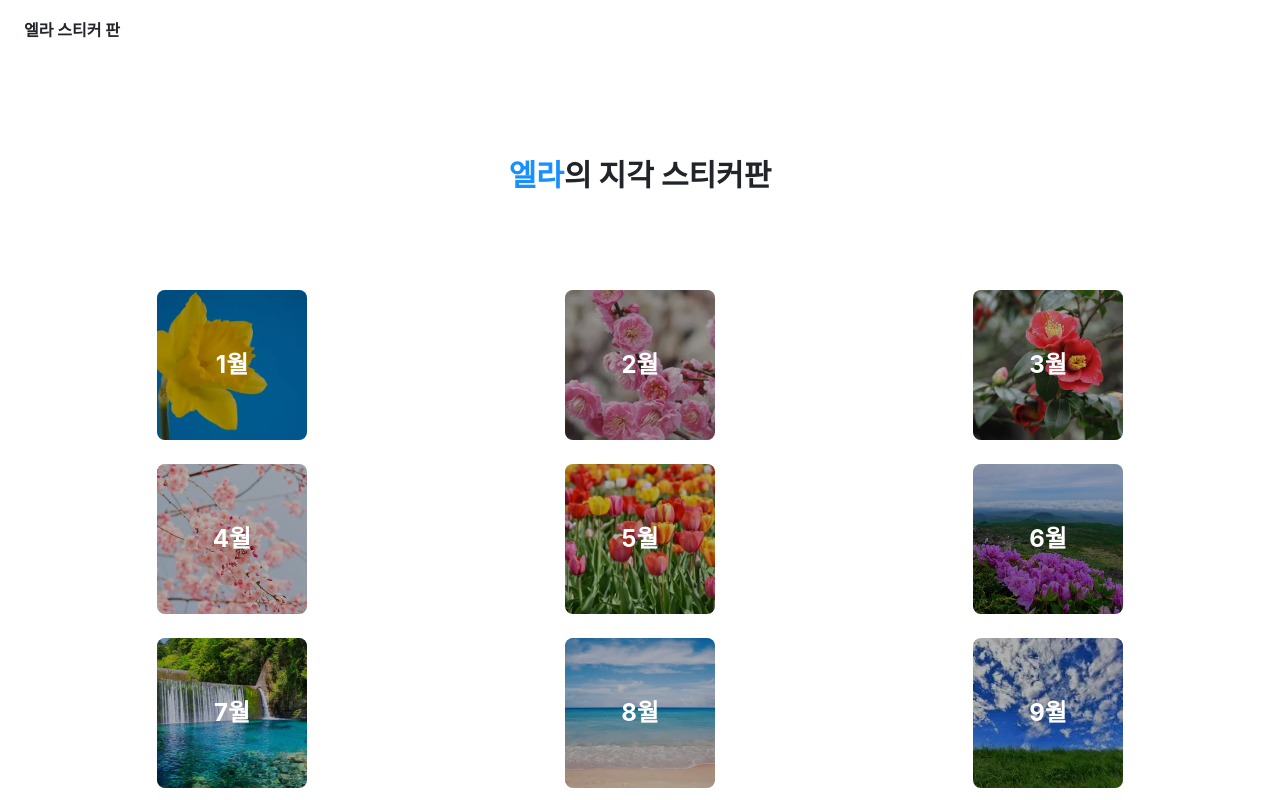
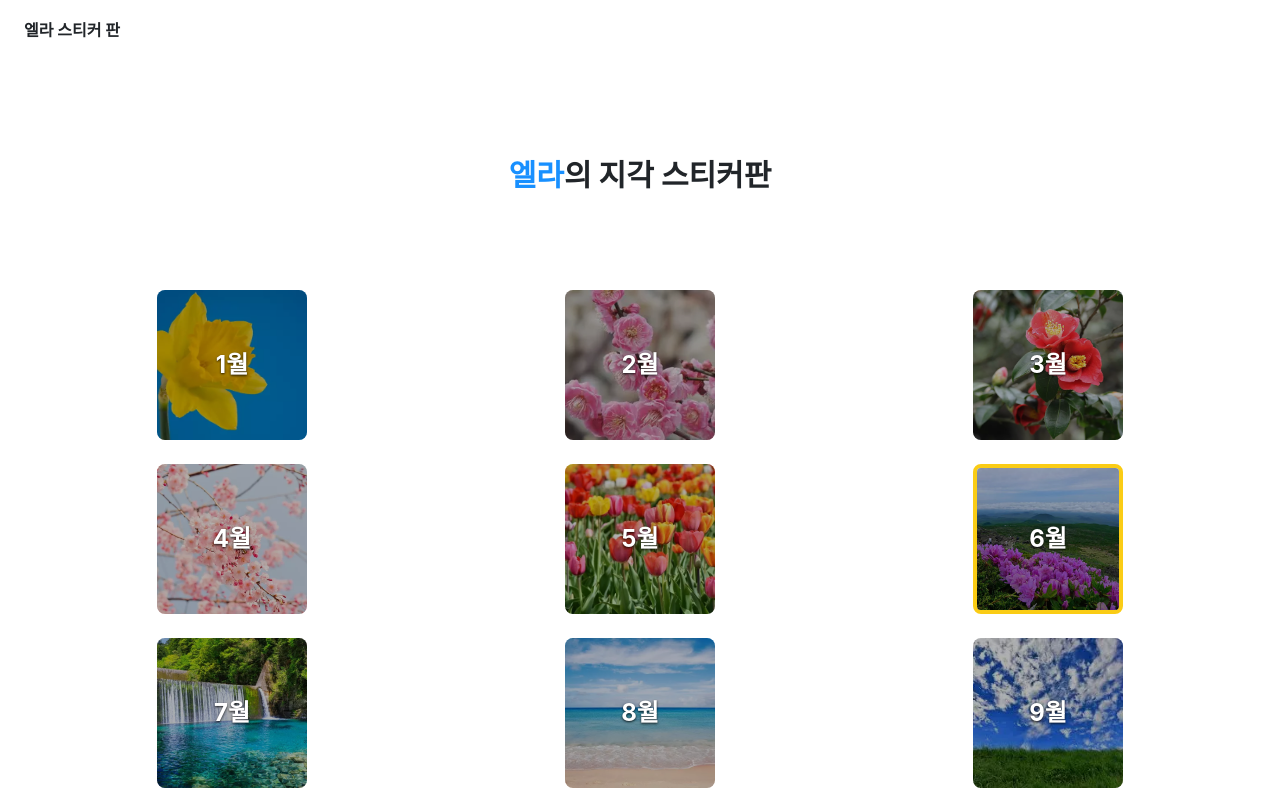
Before and after one commit to bluemiv/ella-sticker, a React (Create React App) app: page / in a window 1280 px wide. Built offline with nearby package versions, Linux system fonts and the light colour scheme.

Commit message:
feat: 스티커판 디자인 수정

```diff
--- a/src/components/MonthButton.tsx
+++ b/src/components/MonthButton.tsx
@@ -1,6 +1,8 @@
 import React from 'react';
 import { useNavigate } from 'react-router-dom';
 import { ROUTE_PATH } from '../constants';
+import dayjs from 'dayjs';
+import classNames from 'classnames';
 
 interface TProps {
   month: number;
@@ -11,19 +13,26 @@ const MonthButton = ({ month }: TProps) => {
 
   const onClick = () => nav(ROUTE_PATH.MONTH_STICKER.replace(':month', month.toString()));
 
+  const isCurrentMonth = dayjs().month() + 1 === month;
+
   return (
     <button
-      className="relative rounded-lg overflow-hidden w-[150px] h-[150px] group"
+      className={classNames(
+        'relative rounded-lg overflow-hidden w-[150px] h-[150px] group',
+        isCurrentMonth ? 'border-4 border-yellow-400' : '',
+      )}
       onClick={onClick}
     >
       <img
-        className="absolute top-0 w-full h-full object-cover group-hover:scale-110 transition ease-in-out duration-200"
+        className="absolute top-0 w-full h-full object-cover group-hover:scale-125 transition ease-in-out duration-200"
         src={`/r/i/month${month}.webp`}
         alt={month.toString()}
       />
-      <div className="absolute top-0 left-0 w-full h-full bg-black/30" />
+      <div className="absolute top-0 left-0 w-full h-full bg-black/30 group-hover:backdrop-blur-sm" />
       <div className="absolute top-0 w-full h-full flex items-center justify-center">
-        <span className="text-white text-2xl font-bold">{month}월</span>
+        <span className="text-white text-2xl font-bold drop-shadow-[0_1.2px_1.2px_rgba(0,0,0,0.8)]">
+          {month}월
+        </span>
       </div>
     </button>
   );
--- a/src/pages/MonthStickerPage.tsx
+++ b/src/pages/MonthStickerPage.tsx
@@ -42,10 +42,18 @@ const MonthStickerPage = () => {
           &lt; 뒤로가기
         </button>
       </div>
-      <div className="flex flex-col gap-lg text-center">
-        <div className="text-2xl font-bold">{month}월 스티커 판</div>
-        <div className="text-sub-text">
-          이번달도 열심히 모아볼까? 지각하지 않는 너의 모습이 너무 아름다워!
+      <div className="relative h-[240px] text-white rounded-md overflow-hidden">
+        <div className="absolute top-0 left-0 w-full">
+          <img className="w-full h-[240px] object-cover" src={`/r/i/month${month}.webp`} alt="bg" />
+        </div>
+        <div className="absolute top-0 bg-black/20 backdrop-blur-sm w-full h-full" />
+        <div className="absolute top-0 left-0 w-full h-full flex flex-col justify-center items-center gap-lg text-center">
+          <div className="text-2xl font-bold drop-shadow-[0_1.2px_1.2px_rgba(0,0,0,0.8)]">
+            {month}월 스티커 판
+          </div>
+          <div className="drop-shadow-[0_1.2px_1.2px_rgba(0,0,0,0.8)]">
+            이번달도 열심히 모아볼까? 지각하지 않는 너의 모습이 너무 아름다워!
+          </div>
         </div>
       </div>
       <div className="mx-auto grid grid-cols-5 gap-xl">
```
